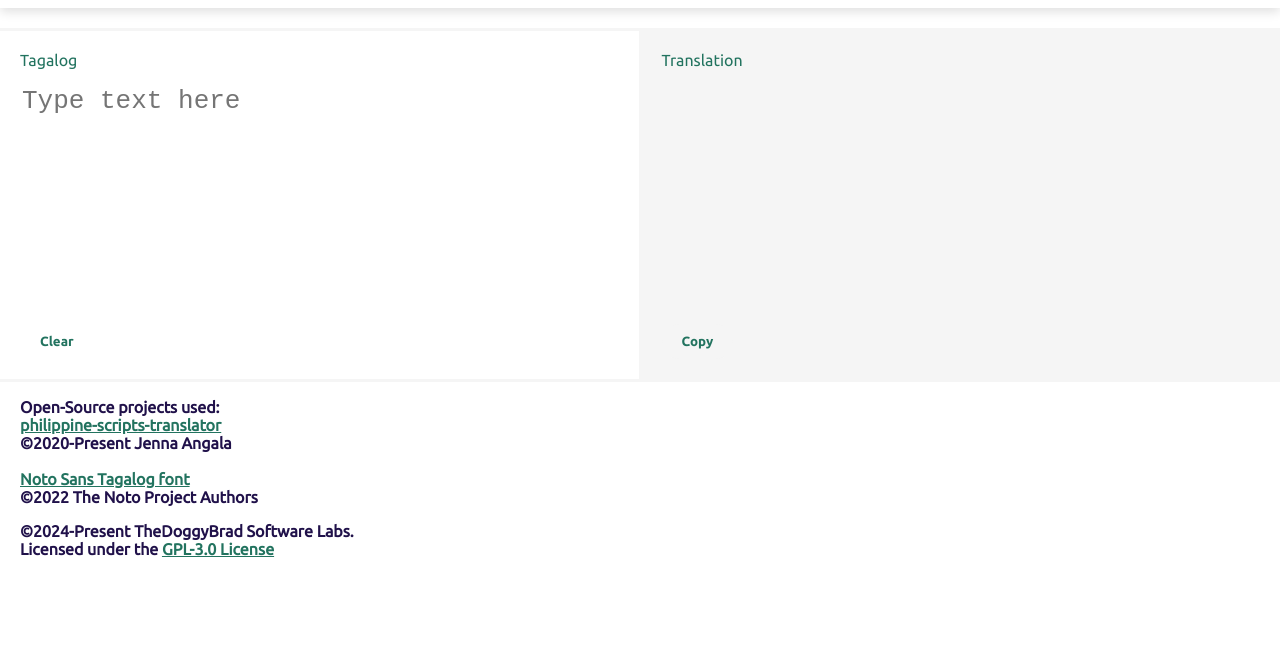
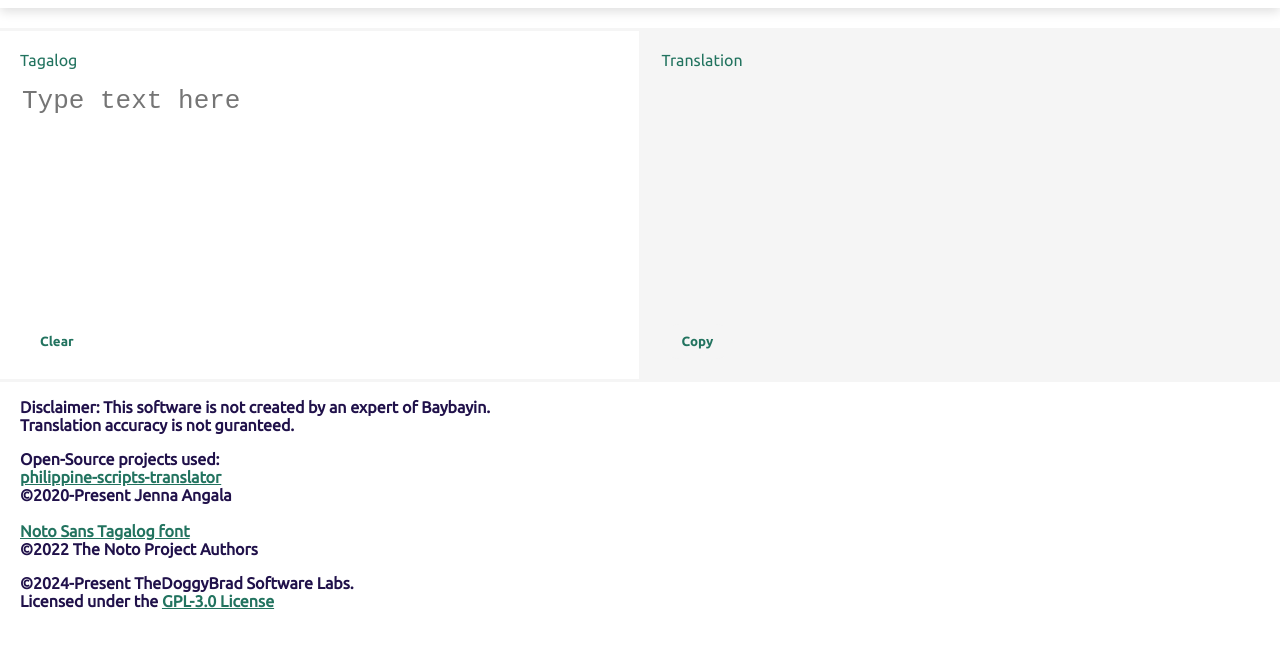
Before and after one commit to thedoggybrad/baybayin-translator, a plain HTML site: page index.html in a window 1280 px wide. Shown: the part 88-736 px from the top of the page. Drawn offline with Linux system fonts and the light colour scheme.

Commit message:
Update index.html

```diff
--- a/index.html
+++ b/index.html
@@ -86,9 +86,9 @@
       </div>
       <!-- Main Translator Div -->
       <div id="credit-footer" class="footer">
+         <p><i></i>Disclaimer: This software is not created by an expert of Baybayin.<br>Translation accuracy is not guranteed.</i></p>
         <p>Open-Source projects used:<br><a href="https://github.com/jennayey/philippine-scripts-translator">philippine-scripts-translator</a>
 <br>&copy;2020-Present Jenna Angala<br><br><a href="https://fonts.google.com/noto/specimen/Noto+Sans+Tagalog/about">Noto Sans Tagalog font</a><br>&copy;2022 The Noto Project Authors</p>
-
 
 <p>&copy;2024-Present TheDoggyBrad Software Labs.<br>Licensed under the <a href="">GPL-3.0 License</a></p>
       </div>
```
